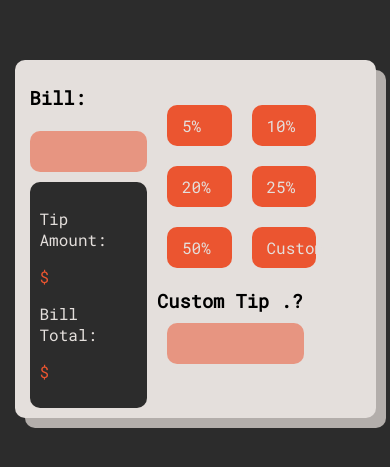
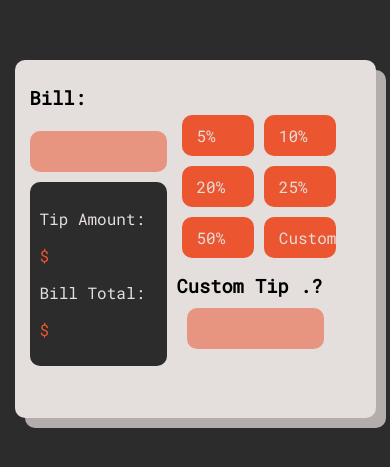
Before and after one commit to johnathanmann/tip-calculator, a React (Create React App) app: page / in a window 390 px wide. Shown: the part 191-658 px from the top of the page. Built offline with nearby package versions, Linux system fonts and the light colour scheme.

Commit message:
Modiefied media querys

```diff
--- a/src/styles.css
+++ b/src/styles.css
@@ -102,11 +102,21 @@ button{
   #calculator{
     width: 60vw;
   }
-
+  #total, #bill{
+    width: 25vw;
+  }
   button{
     padding-right: 30px;
   }
 }
+
+
+@media (max-width: 680px){
+  #total, #bill{
+    width: 20vw;
+  }
+}
+
 
 @media (max-width: 567px){
   #calculator{
@@ -115,11 +125,16 @@ button{
   #total, #bill {
     width: 35vw;
   }
+  button{
+    width: 7vw;
+    padding: auto 20px auto 5px;
+    margin: 5px;
+  }
 }
 
 @media(max-width: 485px){
   #total, #bill {
-    width: 25vw;
+    width: 30vw;
   }
   #calculator{
     width: 90vw;
```
